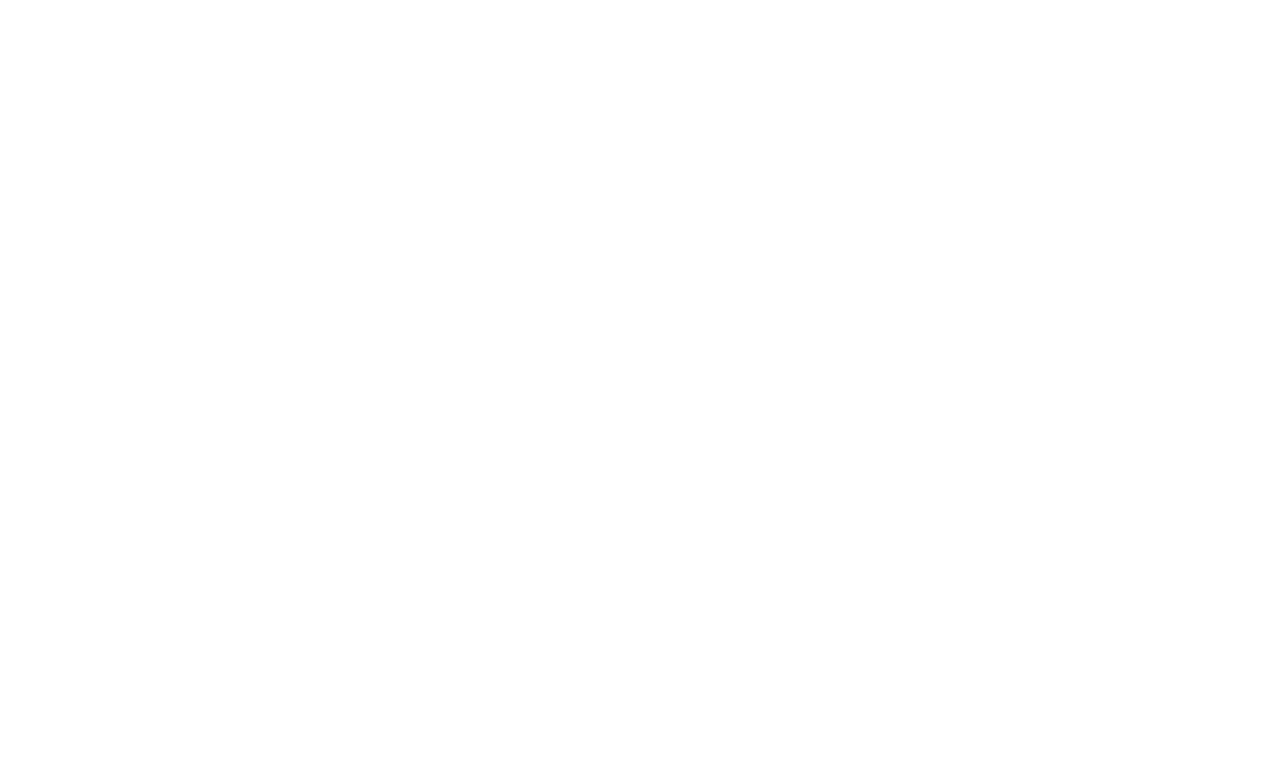
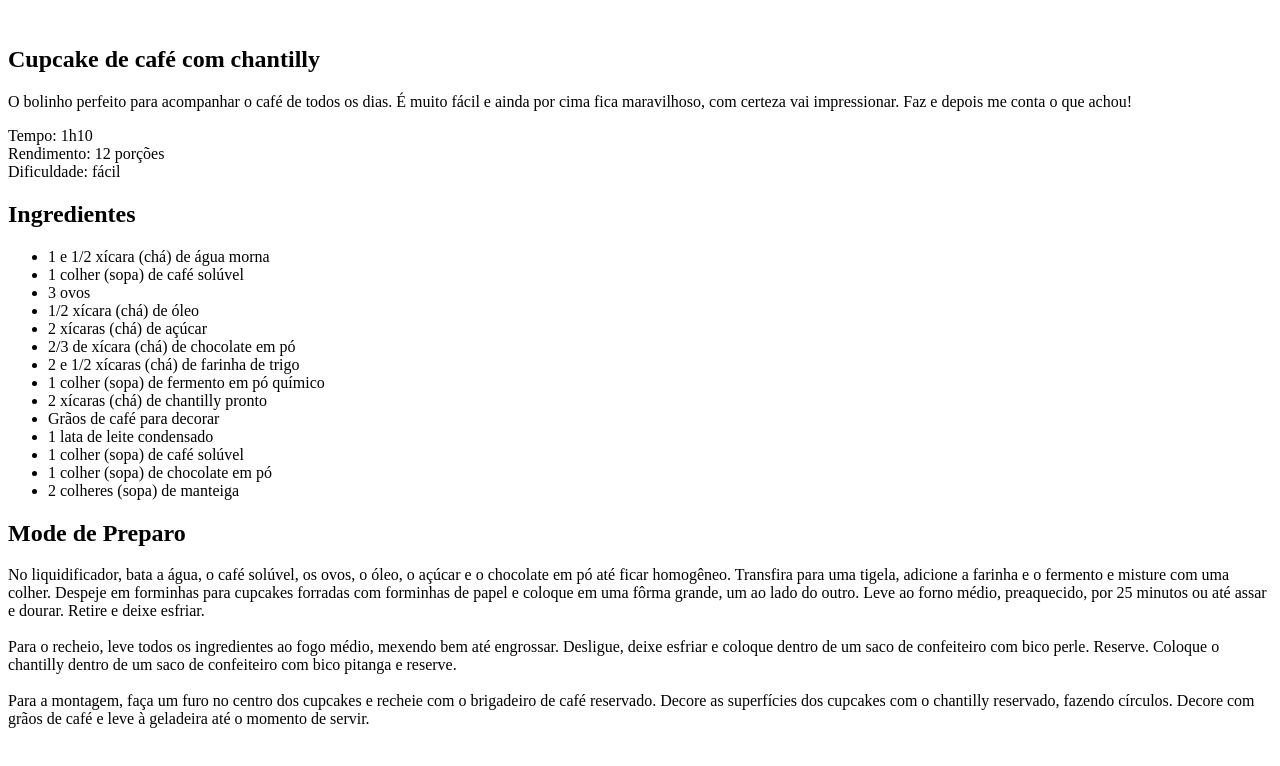
Before and after one commit to PDRBEZERRA/ProjetoReceita, a plain HTML site: page index.html in a window 1280 px wide. Drawn offline with Linux system fonts and the light colour scheme.

Commit message:
iniciando a estrutura html

```diff
--- a/index.html
+++ b/index.html
@@ -5,5 +5,54 @@
     <meta name="viewport" content="width=device-width, initial-scale=1.0" />
     <title>Página de Receita</title>
   </head>
-  <body></body>
+  <body>
+    <div id="page">
+      <img src="" alt="" />
+      <main>
+        <section id="about">
+          <h1>Cupcake de café com chantilly</h1>
+          <p>
+            O bolinho perfeito para acompanhar o café de todos os dias. É muito
+            fácil e ainda por cima fica maravilhoso, com certeza vai
+            impressionar. Faz e depois me conta o que achou!
+          </p>
+
+          <p>
+            Tempo: 1h10 <br />
+            Rendimento: 12 porções <br />
+            Dificuldade: fácil
+          </p>
+        </section>
+        <section id="ingredients">
+          <h2>Ingredientes</h2>
+          <ul>
+          <li>1 e 1/2 xícara (chá) de água morna</li>
+          <li>1 colher (sopa) de café solúvel</li>
+          <li>3 ovos</li>
+          <li>1/2 xícara (chá) de óleo</li>
+          <li>2 xícaras (chá) de açúcar</li>
+          <li>2/3 de xícara (chá) de chocolate em pó</li>
+          <li>2 e 1/2 xícaras (chá) de farinha de trigo</li>
+          <li>1 colher (sopa) de fermento em pó químico</li>
+          <li>2 xícaras (chá) de chantilly pronto</li>
+          <li>Grãos de café para decorar</li>
+          <li>1 lata de leite condensado</li>
+          <li>1 colher (sopa) de café solúvel</li>
+          <li>1 colher (sopa) de chocolate em pó</li>
+          <li>2 colheres (sopa) de manteiga</li>
+          </ul>
+        </section>
+        <section id="preparation">
+          <h2>Mode de Preparo</h2>
+          <p>
+            No liquidificador, bata a água, o café solúvel, os ovos, o óleo, o açúcar e o chocolate em pó até ficar homogêneo. Transfira para uma tigela, adicione a farinha e o fermento e misture com uma colher. Despeje em forminhas para cupcakes forradas com forminhas de papel e coloque em uma fôrma grande, um ao lado do outro. Leve ao forno médio, preaquecido, por 25 minutos ou até assar e dourar. Retire e deixe esfriar.
+            <br><br>
+            Para o recheio, leve todos os ingredientes ao fogo médio, mexendo bem até engrossar. Desligue, deixe esfriar e coloque dentro de um saco de confeiteiro com bico perle. Reserve. Coloque o chantilly dentro de um saco de confeiteiro com bico pitanga e reserve.
+            <br><br>
+            Para a montagem, faça um furo no centro dos cupcakes e recheie com o brigadeiro de café reservado. Decore as superfícies dos cupcakes com o chantilly reservado, fazendo círculos. Decore com grãos de café e leve à geladeira até o momento de servir.
+          </p>
+        </section>
+      </main>
+    </div>
+  </body>
 </html>
```
